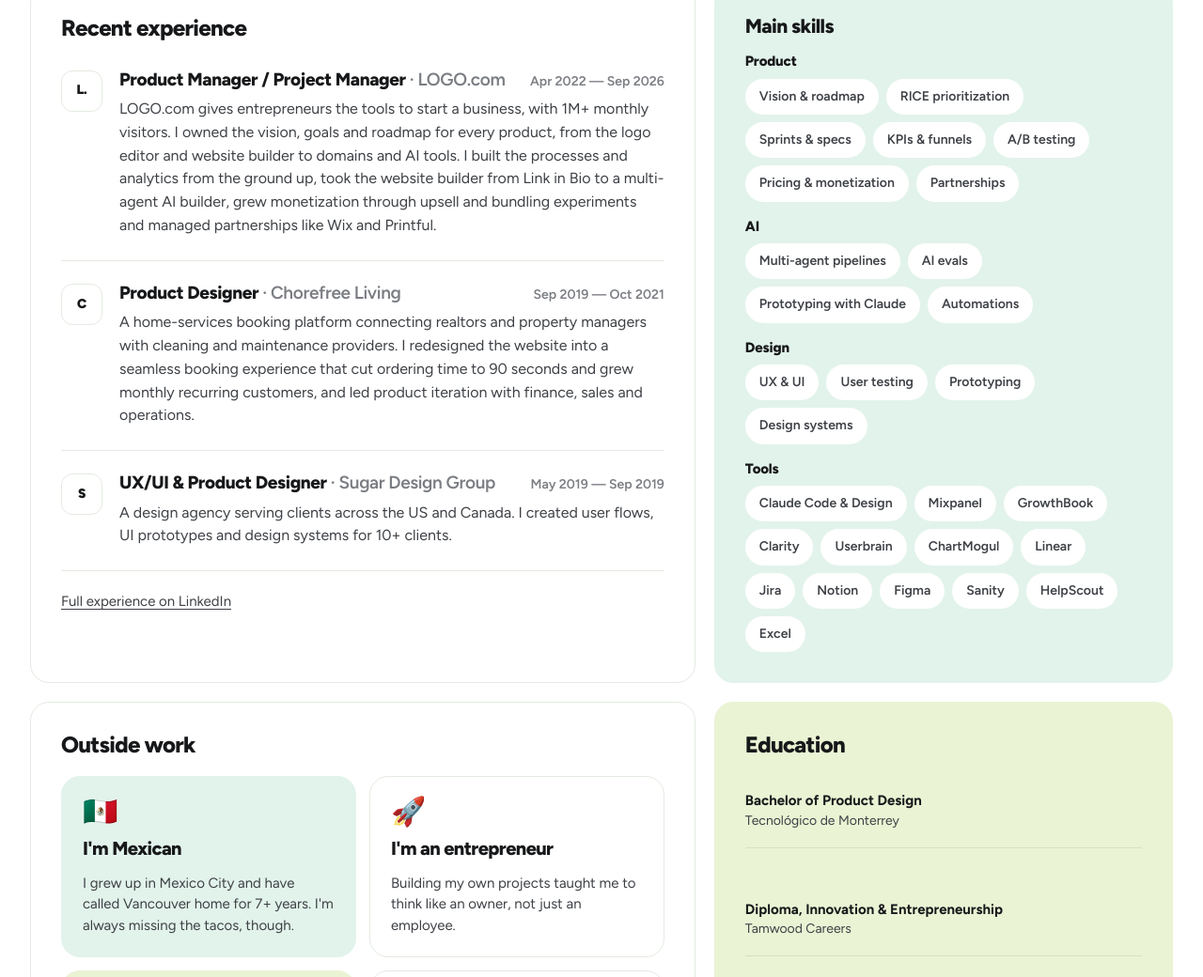
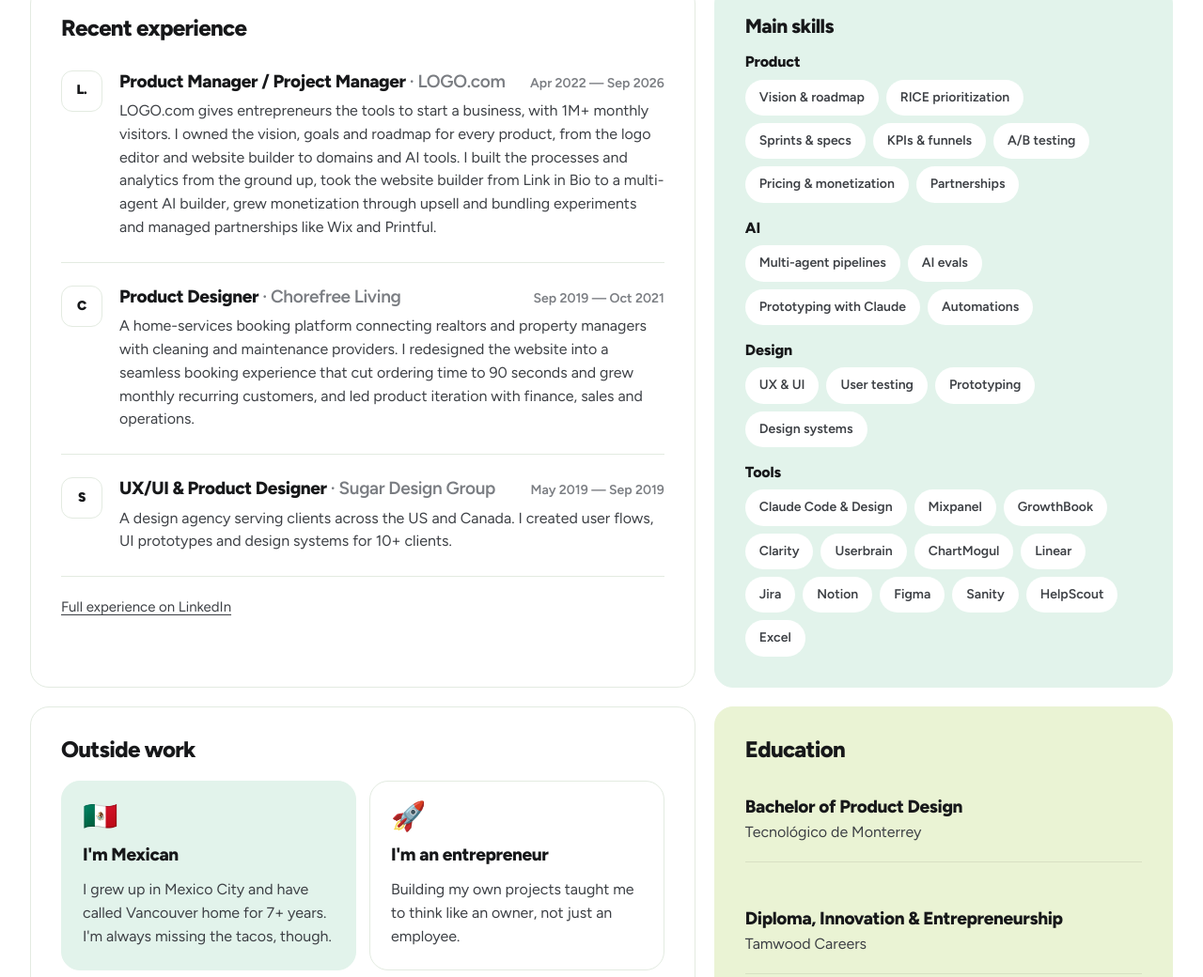
Before and after one commit to cinthyafloresh/cinthyaflores-portfolio, a plain HTML site: page index.html in a window 1280 px wide. Shown: the part 2192-3232 px from the top of the page at 94% size. Drawn offline with Linux system fonts and the light colour scheme.

Commit message:
Unify About section type scale
Co-Authored-By: Claude Opus 5.5 <noreply@anthropic.com>
Claude-Session: https://claude.ai/code/session_01GewcGi79k1aCvEyhCbtfMp

```diff
--- a/index.html
+++ b/index.html
@@ -251,6 +251,11 @@
   @media (max-width:900px){.flow-grid{grid-template-columns:1fr}}
   .shot-frame{background:var(--sand);border-radius:var(--radius);padding:24px}
   .shot-frame img{width:100%;height:auto;display:block;border-radius:8px;box-shadow:0 10px 30px -14px rgba(0,0,0,.3)}
+  /* About: one type scale (box title 24 / item title 19 / body 16 / meta 14) */
+  #about .job-head h4,#about .fact h4,#about .edu b{font-size:19px;font-weight:800;letter-spacing:-0.02em;line-height:1.25}
+  #about .job p,#about .fact p,#about .edu span{font-size:16px;line-height:1.55;color:var(--ink-2)}
+  #about .edu span{display:block;margin-top:4px}
+  #about .skill-group h4{font-size:16px}
 </style>
 </head>
 <body>
```
